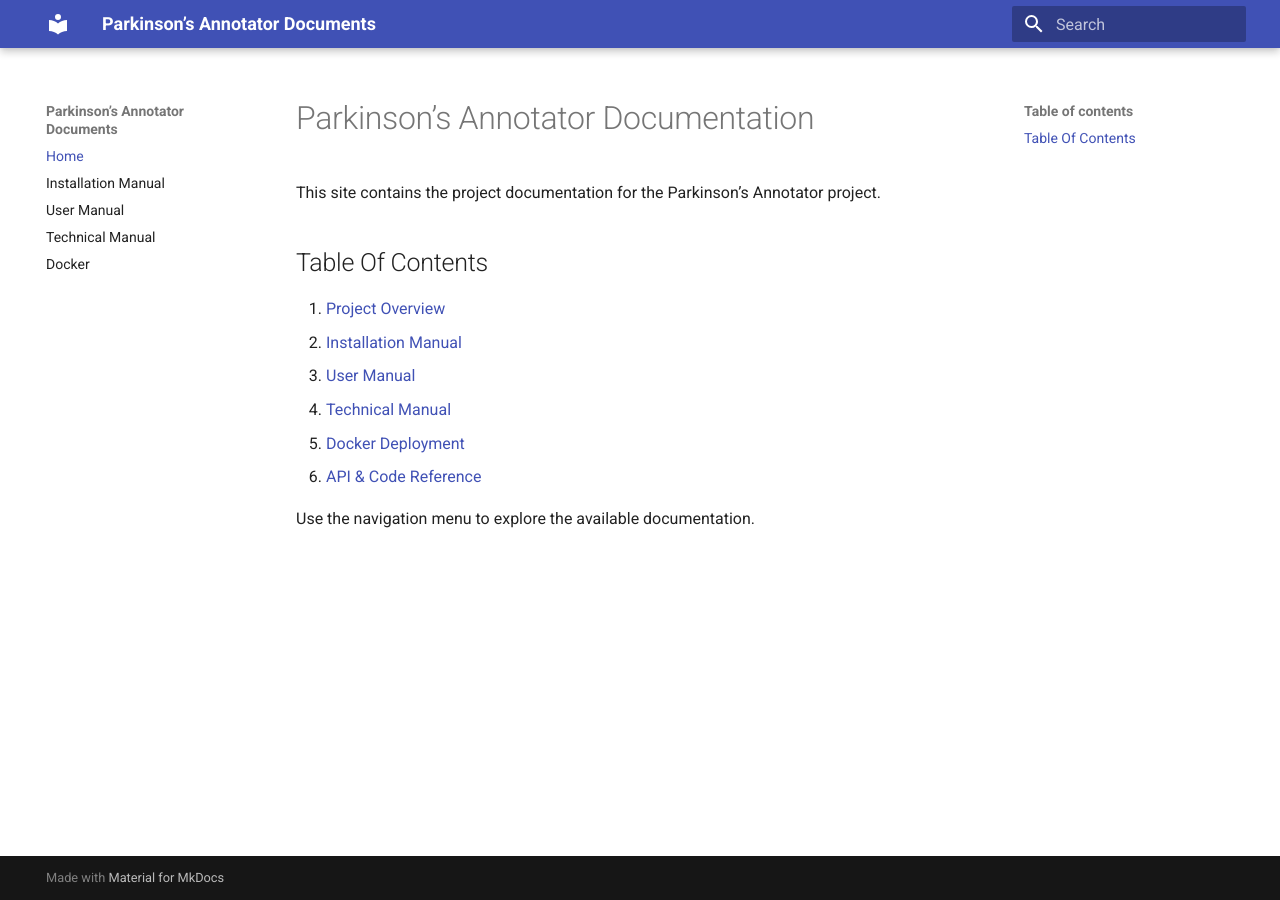
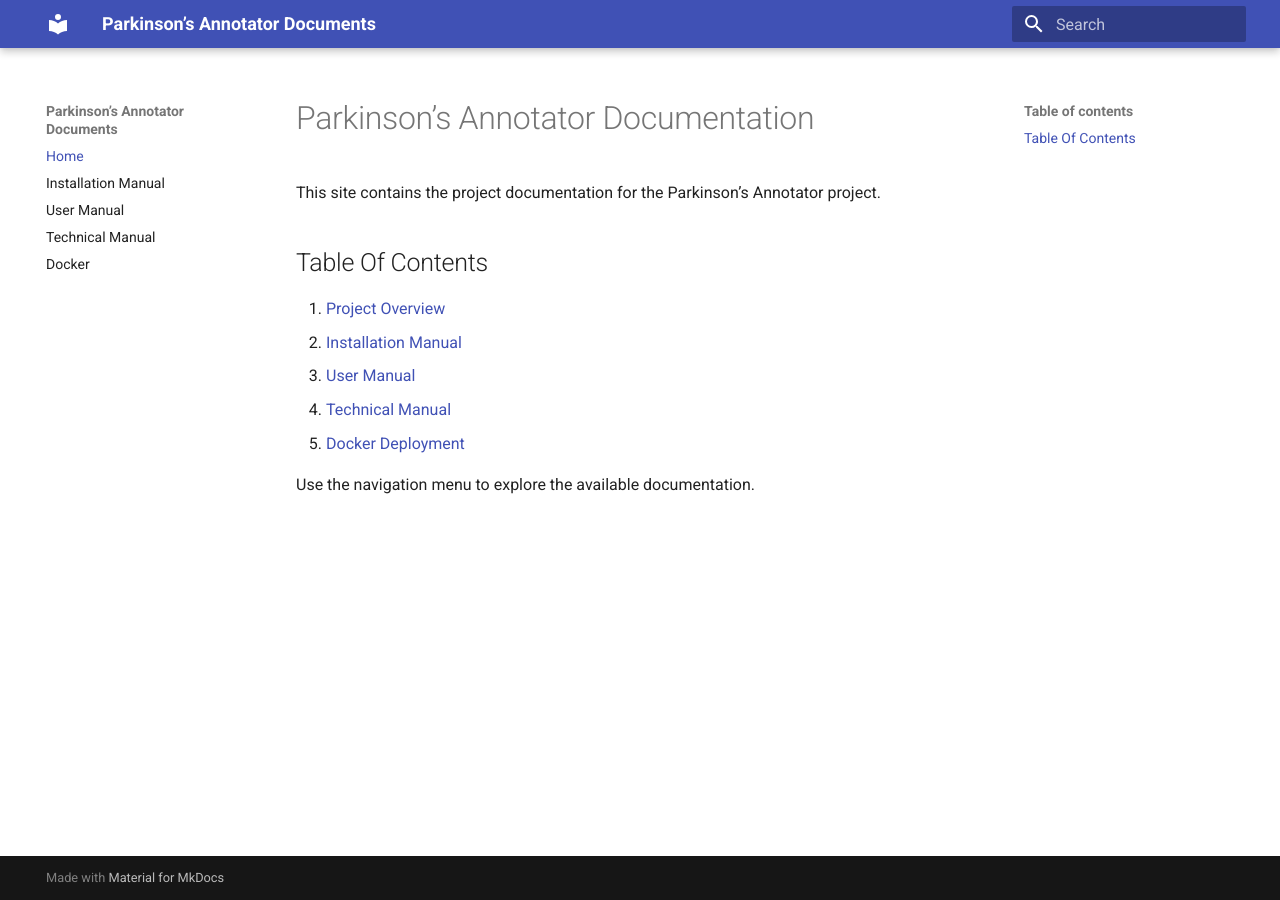
Before and after one commit to JellyEllie/parkinson-annotator, an MkDocs documentation site: the page built from docs/index.md, in a window 1280 px wide. Built offline with MkDocs 1.6.1 and Material for MkDocs 9.7.7, drawn with Linux system fonts in a browser that asks for light colours.

Commit message:
Amended contents

```diff
--- a/docs/index.md
+++ b/docs/index.md
@@ -9,6 +9,5 @@ This site contains the project documentation for the Parkinson’s Annotator pro
 3. [User Manual](USER_MANUAL.md)
 4. [Technical Manual](TECHNICAL_MANUAL.md)
 5. [Docker Deployment](DOCKER.md)
-6. [API & Code Reference](TECHNICAL_MANUAL.md#documentation)
 
 Use the navigation menu to explore the available documentation.
```
